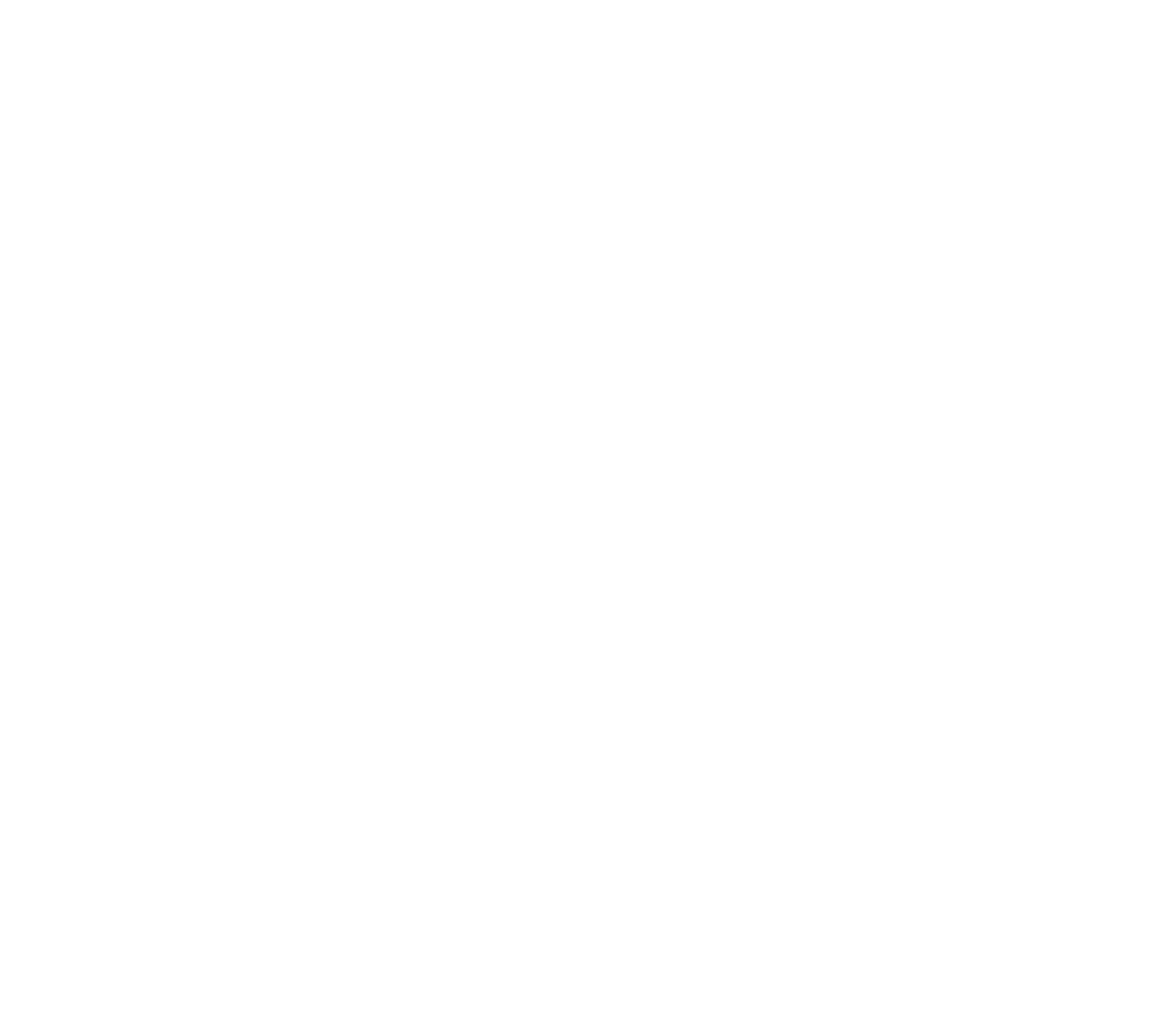
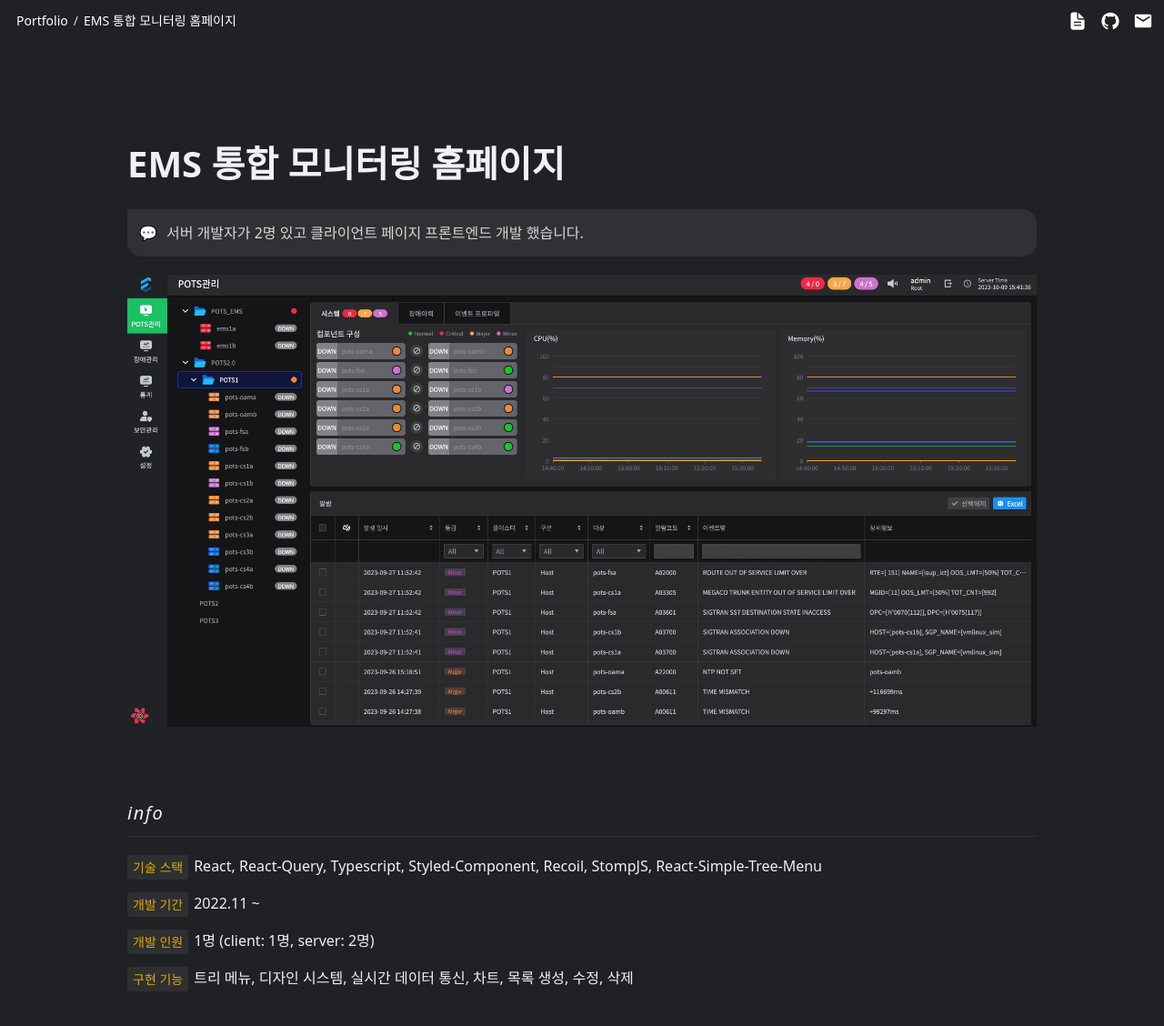
Before and after one commit to ChoChungEun/pofol, a React (Create React App) app: page /project/0 in a window 1280 px wide. Before the commit this address had no page. Shown: the top 1128 px of the page at 91% size. Before the commit the page ends 800 px from the top, so only its background shows below. Built offline with nearby package versions, Linux system fonts and the light colour scheme.

Commit message:
[Project] 상세화면

```diff
--- a/src/App.tsx
+++ b/src/App.tsx
@@ -1,11 +1,13 @@
 import { Routes, Route, BrowserRouter } from "react-router-dom";
 import MainPage from "pages/main/Main";
+import ProjectDetail from "components/contents/ProjectDetail";
 
 function App() {
   return (
     <BrowserRouter>
       <Routes>
         <Route path="/" element={<MainPage />} />
+        <Route path="/project/:projectId" element={<ProjectDetail />} />
       </Routes>
     </BrowserRouter>
   );
--- a/src/api/project-data.ts
+++ b/src/api/project-data.ts
@@ -294,7 +294,7 @@ export const data: any[] = [
     id: 18,
     imageUrl: "react_portfoliov3.png",
     description: "혼자 공부하려고 만든 Instagram 홈페이지입니다.",
-    name: "Instagram 홈페이지",
+    name: "Instagram 홈페이지 (react)",
     skills: "React, SCSS, React-Redux",
     period: "2018",
     developers: "1명 (client: 1명)",
@@ -323,7 +323,7 @@ export const data: any[] = [
     id: 20,
     imageUrl: "php_portfoliov3.png",
     description: "공부하려고 만든 php 기반의 Instagram 홈페이지입니다.",
-    name: "Instagram 홈페이지",
+    name: "Instagram 홈페이지 (php)",
     skills: "HTML, SCSS, Javascript, jQuery, PHP, MySQL",
     period: "2018",
     developers: "1명 (client: 1명)",
--- a/src/components/contents/Project.tsx
+++ b/src/components/contents/Project.tsx
@@ -1,6 +1,7 @@
 import { data as projects } from "api/project-data";
-import { Tabs, NavLink } from "@mantine/core";
+import { Tabs } from "@mantine/core";
 import { FunctionComponent, useState } from "react";
+import { Link } from "react-router-dom";
 
 interface SectionProps {
   list: any[];
@@ -12,7 +13,8 @@ const Section: FunctionComponent<SectionProps> = ({ list }) => {
   return (
     <div className="grid grid-cols-3 gap-[16px]">
       {list.map((item) => (
-        <div key={item.id} className="h-[158px]">
+        <Link to={{ pathname: `/project/${item.id}` }} key={item.id}>
+          <div className="h-[158px]">
             <div
               className="h-[100%] cursor-pointer"
               onMouseEnter={() => setHoverName(item.name)}
@@ -34,13 +36,16 @@ const Section: FunctionComponent<SectionProps> = ({ list }) => {
                       backgroundSize:
                         item.name === "프리패스 타이머" ? "contain" : "cover",
                       backgroundPosition:
-                      item.name === "프리패스 타이머" ? "center" : "top center",
+                        item.name === "프리패스 타이머"
+                          ? "center"
+                          : "top center",
                     }}
                   />
                 </div>
               </div>
             </div>
           </div>
+        </Link>
       ))}
     </div>
   );
@@ -62,10 +67,10 @@ const Project = () => {
       <div className="text-[24px] font-[600] tracking-[1px] text-[#9B9A97]">
         Projects ──
       </div>
-      <div className="flex h-[52px] items-center divide-solid rounded-bl-[16px] rounded-br-[16px] rounded-tl-[0px] rounded-tr-[16px]  border-[1px] border-transparent bg-[#303134] ">
-        <p className="pl-[12px] text-[#d7d7d7]">
-          <span className="mr-[10px]">💬</span> 회사에서 개발한 프로젝트들과
-          사이드 프로젝트들입니다.
+      <div className="common-description-box">
+        <p className="common-description-text">
+          <span className="mr-[10px]">💬</span> 회사, 스터디, 독학
+          프로젝트들입니다.
         </p>
       </div>
       <div>
--- /dev/null
+++ b/src/components/contents/ProjectDetail.tsx
@@ -0,0 +1,68 @@
+import { FunctionComponent, useEffect, useState } from "react";
+import { useParams, useLocation } from "react-router-dom";
+import { data as projects } from "api/project-data";
+import { Header } from "components/header";
+
+const ProjectDetail: FunctionComponent = () => {
+  const { projectId }: any = useParams();
+  const { pathname } = useLocation();
+
+  useEffect(() => {
+    window.scrollTo(0, 0);
+  }, []);
+
+  const project = projects.filter((item) => item.id === parseInt(projectId))[0];
+
+  return (
+    <div className="bg-[#1F2124]">
+      <Header projectName={project.name} />
+      <div className="mx-[auto] w-[1000px] py-[150px]">
+        <div className="mb-[20px] text-[40px] font-[700] text-[#f0f1f4]">
+          {project.name}
+        </div>
+        <div className="common-description-box mb-[20px]">
+          <p className="common-description-text">
+            <span className="mr-[10px]">💬</span>
+            {project.description}
+          </p>
+        </div>
+        <div className="mb-[80px]">
+          <img src={`/projects/${project.imageUrl}`} />
+        </div>
+        <div className="flex flex-col gap-[20px]">
+          <div className="divide-solid border-b-[1px] border-[#303134] pb-[10px] text-[20px] font-[300] italic tracking-[1.5px] text-[#f0f1f4]">
+            info
+          </div>
+          <ul className="common-detail-info-item-box">
+            <li className="common-detail-info-item">
+              <span className="common-detail-info-item-title">기술 스택</span>
+              <p className="common-detail-info-item-content">
+                {project.skills}
+              </p>
+            </li>
+            <li className="common-detail-info-item">
+              <span className="common-detail-info-item-title">개발 기간</span>
+              <p className="common-detail-info-item-content">
+                {project.period}
+              </p>
+            </li>
+            <li className="common-detail-info-item">
+              <span className="common-detail-info-item-title">개발 인원</span>
+              <p className="common-detail-info-item-content">
+                {project.developers}
+              </p>
+            </li>
+            <li className="common-detail-info-item">
+              <span className="common-detail-info-item-title">구현 기능</span>
+              <p className="common-detail-info-item-content">
+                {project.features}
+              </p>
+            </li>
+          </ul>
+        </div>
+      </div>
+    </div>
+  );
+};
+
+export default ProjectDetail;
--- a/src/components/header/Header.tsx
+++ b/src/components/header/Header.tsx
@@ -1,4 +1,5 @@
 import { FunctionComponent } from "react";
+import { Link } from "react-router-dom";
 import { IoDocumentText } from "react-icons/io5";
 import { AiFillGithub } from "react-icons/ai";
 import { MdEmail } from "react-icons/md";
@@ -7,11 +8,23 @@ import CoverLetter from "assets/cover_letter.pdf";
 const GITHUB_URL = "https://github.com/agger89";
 const EMAIL = "mailto:castlehill89@gmail.com";
 
-const Header: FunctionComponent = () => {
+interface HeaderProps {
+  projectName?: string;
+}
+
+const Header: FunctionComponent<HeaderProps> = ({ projectName }) => {
   return (
-    <div className="fixed left-0 right-0 top-0 z-10 flex h-[45px] items-center justify-between bg-[#1f2124] pl-[18px] pr-[12px]">
-      <div className="text-[14px] text-[#ffffff]">Portfolio</div>
-      <div className="flex items-center gap-[14px]">
+    <div className="fixed left-0 right-0 top-0 z-10 flex h-[45px] items-center bg-[#1f2124] pl-[18px] pr-[12px]">
+      <Link to="/">
+        <div className="text-[14px] text-[#ffffff]">Portfolio</div>
+      </Link>
+      {projectName && (
+        <div className="text-[14px] text-[#ffffff]">
+          <span className="ml-[6px] mr-[6px] text-[#d7d7d7]">/</span>
+          {projectName}
+        </div>
+      )}
+      <div className="ml-[auto] flex items-center gap-[14px]">
         <a href={CoverLetter} download title="자기소개서 다운로드">
           <IoDocumentText size={22} color="#ffffff" />
         </a>
--- a/src/components/layout/Layout.tsx
+++ b/src/components/layout/Layout.tsx
@@ -5,7 +5,7 @@ interface LayoutProps {
 }
 
 const Layout: FunctionComponent<LayoutProps> = ({ children }) => {
-  return <div className="h-screen bg-[#1F2124]">{children}</div>;
+  return <div className="bg-[#1F2124]">{children}</div>;
 };
 
 export default Layout;
--- a/src/index.css
+++ b/src/index.css
@@ -6,6 +6,24 @@
   .tab-common {
     @apply h-[24px] w-[20%] text-[14px] font-[600] uppercase text-[#A9ABB3] hover:text-[#ffffff];
   }
+  .common-description-box {
+    @apply flex h-[52px] items-center divide-solid rounded-bl-[16px] rounded-br-[16px] rounded-tl-[0px] rounded-tr-[16px] border-[1px] border-transparent bg-[#303134];
+  }
+  .common-description-text {
+    @apply pl-[12px] text-[#d7d7d7];
+  }
+  .common-detail-info-item-box {
+    @apply flex flex-col gap-[14px];
+  }
+  .common-detail-info-item {
+    @apply flex gap-[6px];
+  }
+  .common-detail-info-item-title {
+    @apply block whitespace-nowrap rounded-[3px] bg-[rgba(135,131,120,0.15)] px-[6px] py-[3px] text-[14px] text-[#dfab01];
+  }
+  .common-detail-info-item-content {
+    @apply text-[16px] text-[#f0f1f4];
+  }
   [data-active="true"] {
     @apply text-[#ffffff];
   }
```
Lines whose indentation alone changed are shown as unchanged.
